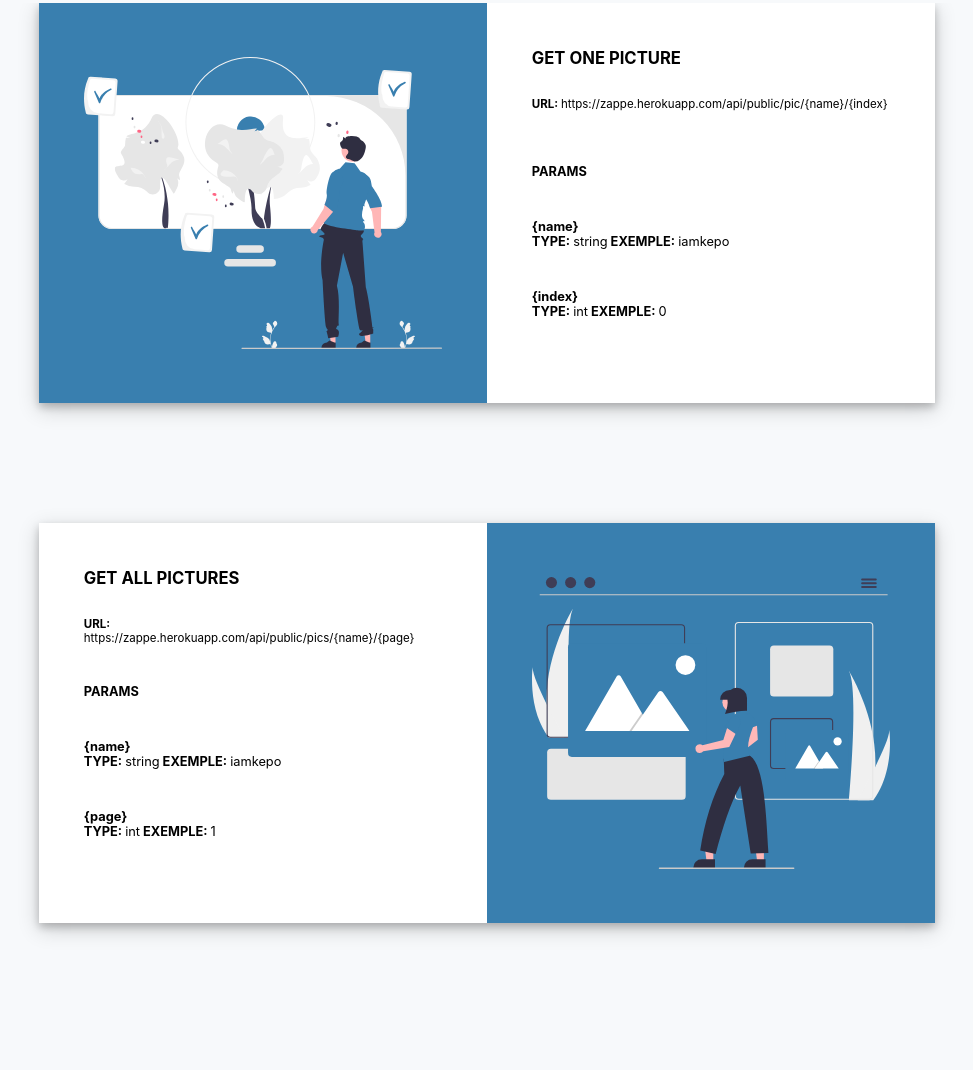
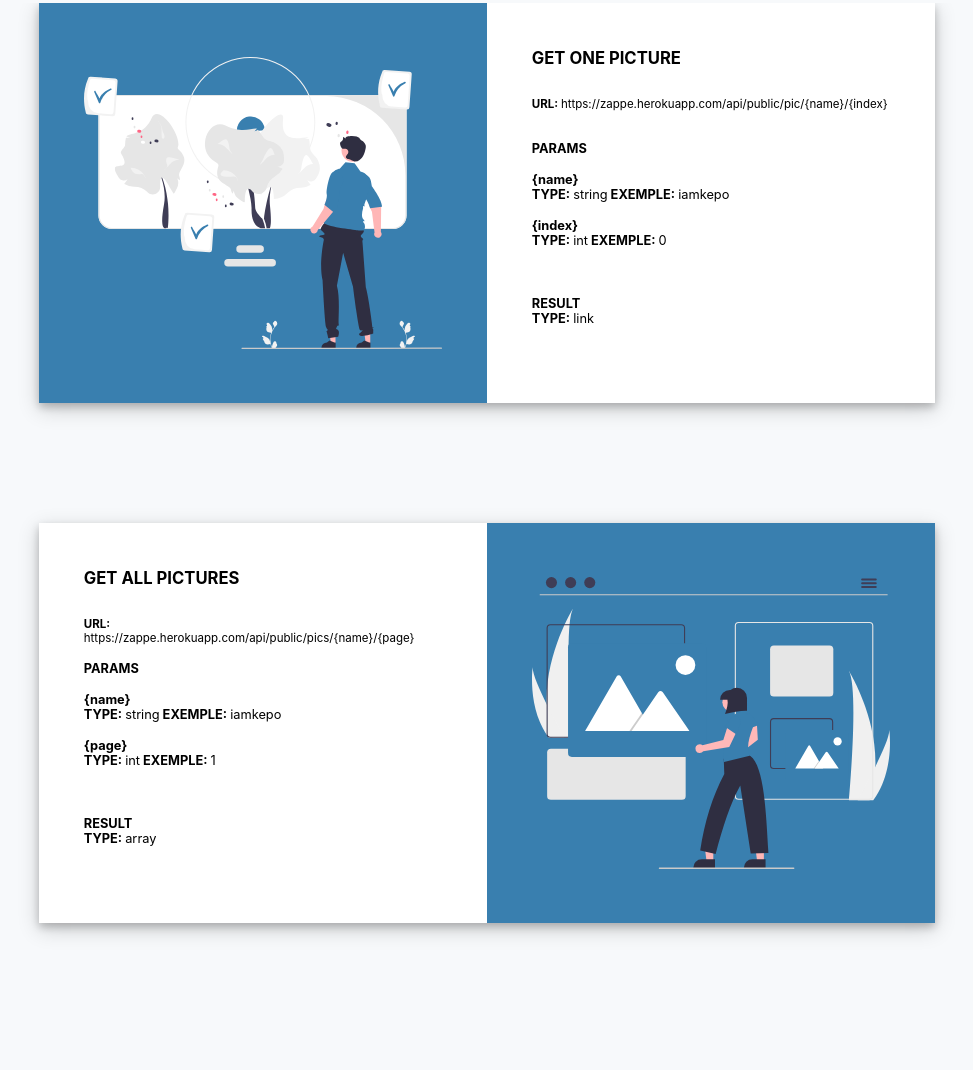
Before and after one commit to iamkepo/e-services, a website: page public/index.html in a window 1280 px wide. Shown: the part 797-1867 px from the top of the page, without its empty margins (153-1126 px from the left). Drawn offline with Linux system fonts and the light colour scheme.

Commit message:
add RESULT

```diff
--- a/public/index.html
+++ b/public/index.html
@@ -45,6 +45,10 @@
             <p>{name} <br> TYPE: <span> string</span> EXEMPLE: <span> iamkepo </span> </p>
             <p>{index} <br> TYPE: <span> int</span> EXEMPLE: <span> 0 </span> </p>
           </div>
+
+          <div class="params">
+            <p>RESULT <br> TYPE: <span> link </span> </p>
+          </div>
         </div>
       </div>
     </article>
@@ -60,6 +64,9 @@
             <p>PARAMS</p>
             <p>{name} <br> TYPE: <span> string</span> EXEMPLE: <span> iamkepo </span> </p>
             <p>{page} <br> TYPE: <span> int</span> EXEMPLE: <span> 1 </span> </p>
+          </div>
+          <div class="params">
+            <p>RESULT <br> TYPE: <span> array </span> </p>
           </div>
         </div>
       </div>
```
